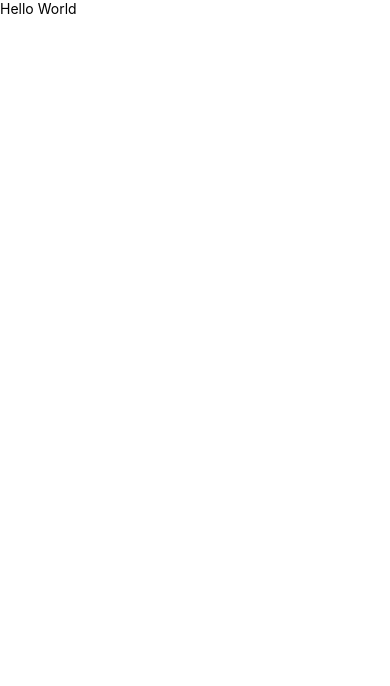
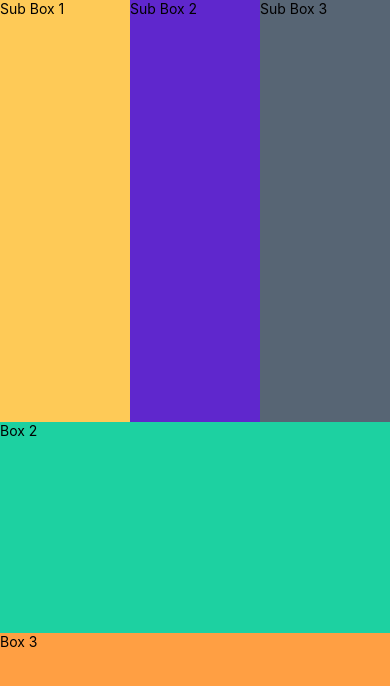
Before and after one commit to abdulumar1111/codestepbystep, a React Native app: screen / in a window 390 px wide. Shown: the top 686 px of the page. Built offline with nearby package versions, Linux system fonts and the light colour scheme.

Commit message:
In this commit responsive screen

```diff
--- a/App.js
+++ b/App.js
@@ -1,12 +1,62 @@
 import React from 'react';
-import { Text, View } from 'react-native';
+import {StyleSheet, Text, View} from 'react-native';
 
 const App = () => {
-  return(
-    <View>
-      <Text>Hello World</Text>
+  return (
+    <View style={styles.container}>
+      <View style={styles.box1}>
+        <View style={styles.subBox1}>
+          <Text>Sub Box 1</Text>
+        </View>
+        <View style={styles.subBox2}>
+          <Text>Sub Box 2</Text>
+        </View>
+        <View style={styles.subBox3}>
+          <Text>Sub Box 3</Text>
+        </View>
+      </View>
+
+      <View style={styles.box2}>
+        <Text>Box 2</Text>
+      </View>
+
+      <View style={styles.box3}>
+        <Text>Box 3</Text>
+      </View>
     </View>
-  )
-}
+  );
+};
 
 export default App;
+
+const styles = StyleSheet.create({
+  container: {
+    flex: 1,
+    backgroundColor: '#fff',
+  },
+  box1: {
+    flex: 2,
+    backgroundColor: '#ff6b6b',
+    flexDirection: 'row',
+  },
+  box2: {
+    flex: 1,
+    backgroundColor: '#1dd1a1',
+  },
+  box3: {
+    flex: 1,
+    backgroundColor: '#ff9f43',
+  },
+  subBox1: {
+    flex: 1,
+    backgroundColor: '#feca57',
+  },
+  subBox2: {
+    flex: 1,
+    backgroundColor: '#5f27cd',
+  },
+  subBox3: {
+    flex: 1,
+    backgroundColor: '#576574',
+  },
+});
```
